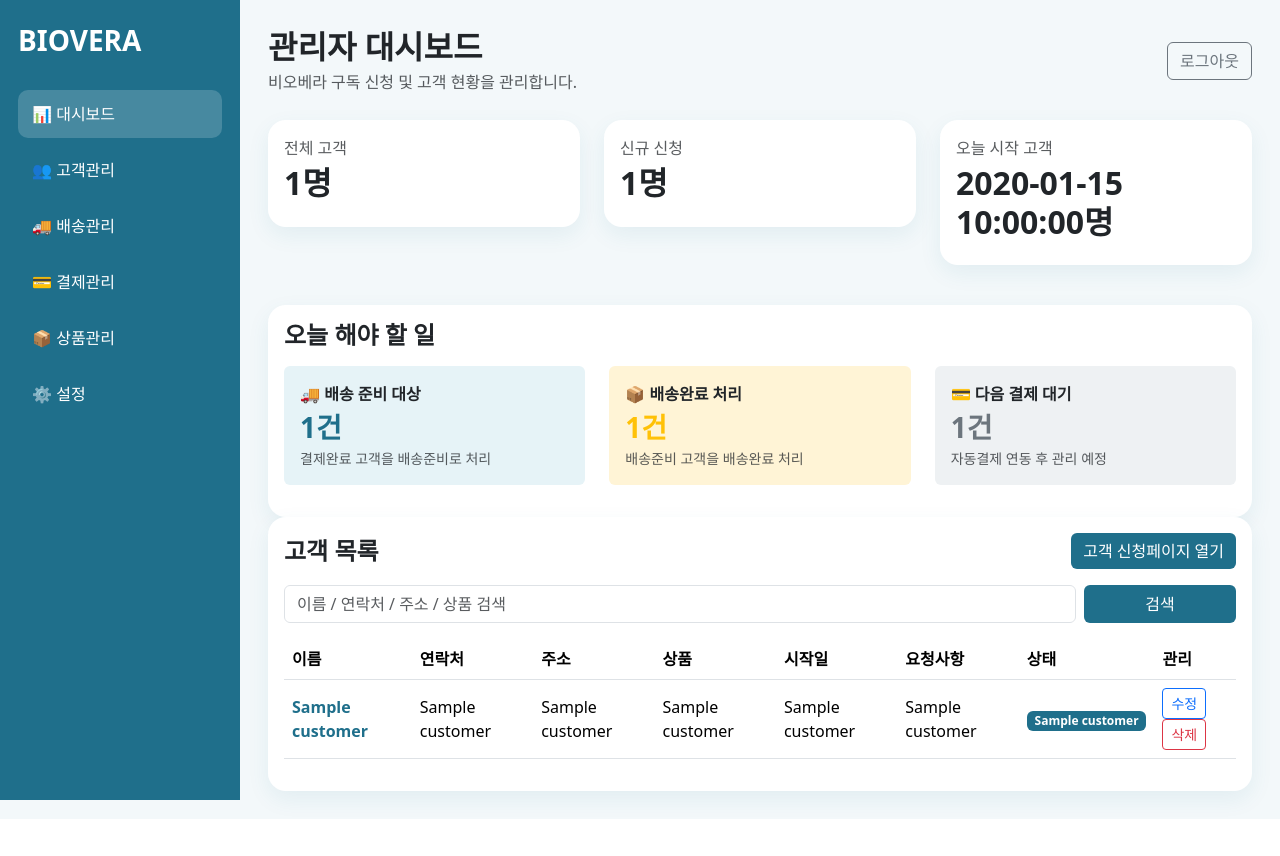
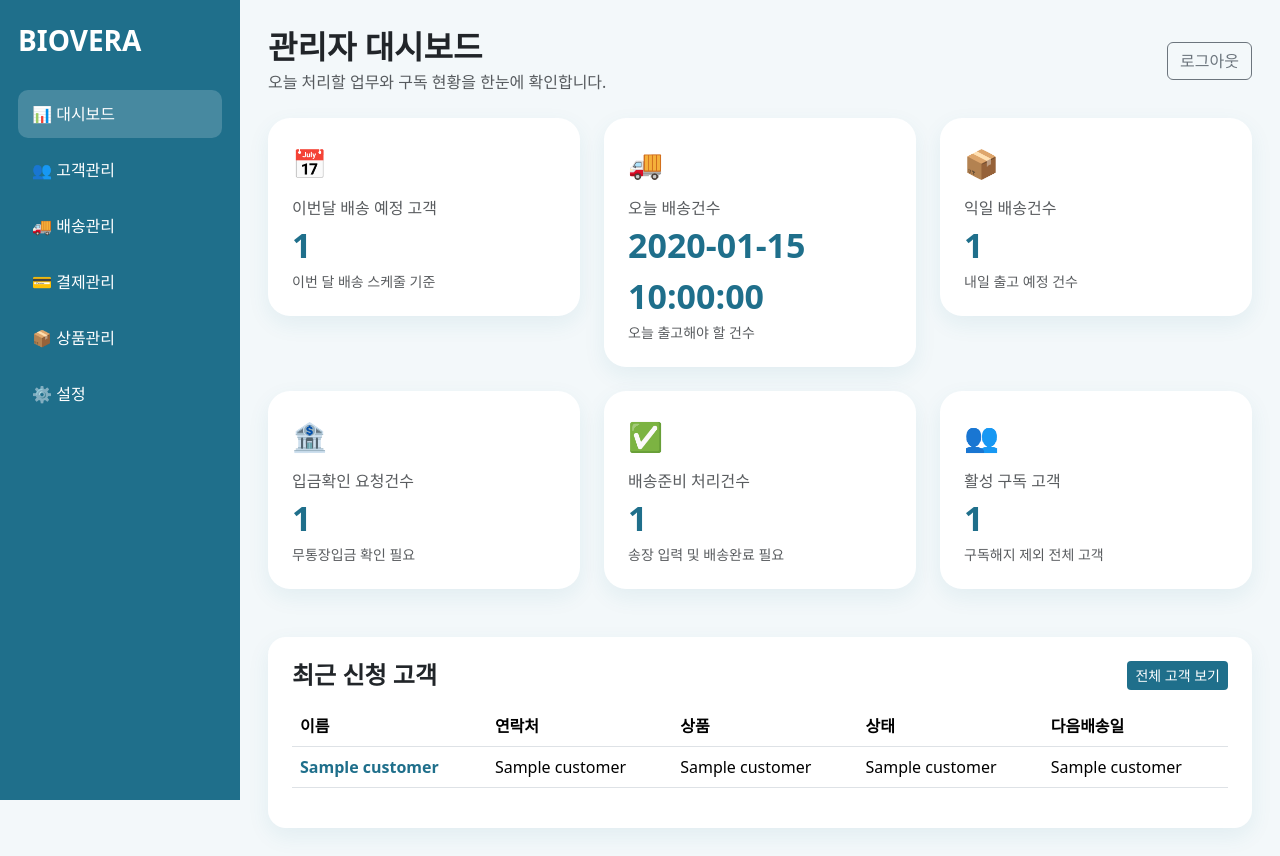
Before and after one commit to Bread2951/BIOVERA_SUBSCRIBE, a Flask app: template templates/admin/dashboard.html in a window 1280 px wide. Before the commit the page ends 817 px from the top, so only its background shows below. Run offline with Flask 3, Linux system fonts and the light colour scheme; the template is opened without the code that fills it: most values are stand-ins (such as "Sample title", 1, 10 or a date in 2020); some libraries are stand-ins or nearby versions.

```diff
--- a/templates/admin/dashboard.html
+++ b/templates/admin/dashboard.html
@@ -14,9 +14,7 @@
     --bg-color: #f3f8fa;
 }
 
-body {
-    background: var(--bg-color);
-}
+body { background: var(--bg-color); }
 
 .sidebar {
     width: 240px;
@@ -53,17 +51,29 @@ body {
     padding: 28px;
 }
 
-.topbar {
-    display: flex;
-    justify-content: space-between;
-    align-items: center;
-    margin-bottom: 26px;
+.dashboard-card {
+    border: 0;
+    border-radius: 22px;
+    box-shadow: 0 8px 22px rgba(31,111,139,0.08);
+    min-height: 155px;
 }
 
-.stat-card {
+.card-icon {
+    font-size: 28px;
+    margin-bottom: 12px;
+}
+
+.card-number {
+    font-size: 34px;
+    font-weight: 900;
+    color: var(--main-color);
+}
+
+.table-card {
     border: 0;
     border-radius: 18px;
     box-shadow: 0 8px 22px rgba(31,111,139,0.08);
+    overflow: hidden;
 }
 
 .btn-main {
@@ -75,17 +85,6 @@ body {
 .btn-main:hover {
     background: var(--main-dark);
     color: white;
-}
-
-.badge-main {
-    background: var(--main-color);
-}
-
-.table-card {
-    border: 0;
-    border-radius: 18px;
-    box-shadow: 0 8px 22px rgba(31,111,139,0.08);
-    overflow: hidden;
 }
 
 @media (max-width: 768px) {
@@ -117,97 +116,102 @@ body {
 
 <div class="main">
 
-    <div class="topbar">
+    <div class="d-flex justify-content-between align-items-center mb-4">
         <div>
             <h2 class="fw-bold mb-1">관리자 대시보드</h2>
-            <p class="text-muted mb-0">비오베라 구독 신청 및 고객 현황을 관리합니다.</p>
+            <p class="text-muted mb-0">오늘 처리할 업무와 구독 현황을 한눈에 확인합니다.</p>
         </div>
         <a href="/logout" class="btn btn-outline-secondary">로그아웃</a>
     </div>
 
     <div class="row mb-4">
-        <div class="col-md-4 mb-3">
-            <div class="card stat-card">
-                <div class="card-body">
-                    <p class="text-muted mb-1">전체 고객</p>
-                    <h2 class="fw-bold">{{ total_count }}명</h2>
+
+        <div class="col-md-4 mb-4">
+            <a href="/admin/shipments" class="text-decoration-none text-dark">
+                <div class="card dashboard-card">
+                    <div class="card-body p-4">
+                        <div class="card-icon">📅</div>
+                        <div class="text-muted">이번달 배송 예정 고객</div>
+                        <div class="card-number">{{ monthly_shipping_count }}</div>
+                        <div class="small text-muted">이번 달 배송 스케줄 기준</div>
                     </div>
-            </div>
-        </div>
-
-        <div class="col-md-4 mb-3">
-            <div class="card stat-card">
-                <div class="card-body">
-                    <p class="text-muted mb-1">신규 신청</p>
-                    <h2 class="fw-bold">{{ new_count }}명</h2>
-                </div>
-            </div>
-        </div>
-
-        <div class="col-md-4 mb-3">
-            <div class="card stat-card">
-                <div class="card-body">
-                    <p class="text-muted mb-1">오늘 시작 고객</p>
-                    <h2 class="fw-bold">{{ today_count }}명</h2>
-                </div>
-            </div>
-        </div>
-    </div>
-
-
-    <div class="card table-card">
-        <div class="card-body">
-            <h4 class="fw-bold mb-3">오늘 해야 할 일</h4>
-
-            <div class="row">
-                <div class="col-md-4 mb-3">
-                    <a href="/admin/shipments" class="text-decoration-none">
-                        <div class="p-3 rounded" style="background:#e6f3f7;">
-                            <div class="fw-bold text-dark">🚚 배송 준비 대상</div>
-                            <div class="fs-3 fw-bold" style="color:#1f6f8b;">{{ shipping_ready_count }}건</div>
-                            <div class="text-muted small">결제완료 고객을 배송준비로 처리</div>
                 </div>
             </a>
         </div>
 
-                <div class="col-md-4 mb-3">
-                    <a href="/admin/shipments" class="text-decoration-none">
-                        <div class="p-3 rounded" style="background:#fff4d6;">
-                            <div class="fw-bold text-dark">📦 배송완료 처리</div>
-                            <div class="fs-3 fw-bold text-warning">{{ shipping_progress_count }}건</div>
-                            <div class="text-muted small">배송준비 고객을 배송완료 처리</div>
+        <div class="col-md-4 mb-4">
+            <a href="/admin/shipments" class="text-decoration-none text-dark">
+                <div class="card dashboard-card">
+                    <div class="card-body p-4">
+                        <div class="card-icon">🚚</div>
+                        <div class="text-muted">오늘 배송건수</div>
+                        <div class="card-number">{{ today_shipping_count }}</div>
+                        <div class="small text-muted">오늘 출고해야 할 건수</div>
+                    </div>
                 </div>
             </a>
         </div>
 
-                <div class="col-md-4 mb-3">
-                    <div class="p-3 rounded" style="background:#eef1f3;">
-                        <div class="fw-bold text-dark">💳 다음 결제 대기</div>
-                        <div class="fs-3 fw-bold text-secondary">{{ waiting_count }}건</div>
-                        <div class="text-muted small">자동결제 연동 후 관리 예정</div>
+        <div class="col-md-4 mb-4">
+            <a href="/admin/shipments" class="text-decoration-none text-dark">
+                <div class="card dashboard-card">
+                    <div class="card-body p-4">
+                        <div class="card-icon">📦</div>
+                        <div class="text-muted">익일 배송건수</div>
+                        <div class="card-number">{{ tomorrow_shipping_count }}</div>
+                        <div class="small text-muted">내일 출고 예정 건수</div>
                     </div>
                 </div>
+            </a>
+        </div>
+
+        <div class="col-md-4 mb-4">
+            <a href="/admin/shipments" class="text-decoration-none text-dark">
+                <div class="card dashboard-card">
+                    <div class="card-body p-4">
+                        <div class="card-icon">🏦</div>
+                        <div class="text-muted">입금확인 요청건수</div>
+                        <div class="card-number">{{ deposit_waiting_count }}</div>
+                        <div class="small text-muted">무통장입금 확인 필요</div>
                     </div>
                 </div>
+            </a>
+        </div>
+
+        <div class="col-md-4 mb-4">
+            <a href="/admin/shipments" class="text-decoration-none text-dark">
+                <div class="card dashboard-card">
+                    <div class="card-body p-4">
+                        <div class="card-icon">✅</div>
+                        <div class="text-muted">배송준비 처리건수</div>
+                        <div class="card-number">{{ shipping_ready_count }}</div>
+                        <div class="small text-muted">송장 입력 및 배송완료 필요</div>
+                    </div>
+                </div>
+            </a>
+        </div>
+
+        <div class="col-md-4 mb-4">
+            <a href="/admin/customers" class="text-decoration-none text-dark">
+                <div class="card dashboard-card">
+                    <div class="card-body p-4">
+                        <div class="card-icon">👥</div>
+                        <div class="text-muted">활성 구독 고객</div>
+                        <div class="card-number">{{ active_subscription_count }}</div>
+                        <div class="small text-muted">구독해지 제외 전체 고객</div>
+                    </div>
+                </div>
+            </a>
+        </div>
+
     </div>
 
     <div class="card table-card">
-        <div class="card-body">
-
-
+        <div class="card-body p-4">
             <div class="d-flex justify-content-between align-items-center mb-3">
-                <h4 class="fw-bold mb-0">고객 목록</h4>
-                <a href="/subscribe" target="_blank" class="btn btn-main">고객 신청페이지 열기</a>
+                <h4 class="fw-bold mb-0">최근 신청 고객</h4>
+                <a href="/admin/customers" class="btn btn-main btn-sm">전체 고객 보기</a>
             </div>
-
-            <form method="GET" action="/admin" class="row g-2 mb-3">
-                <div class="col-md-10">
-                    <input type="text" name="search" class="form-control" placeholder="이름 / 연락처 / 주소 / 상품 검색" value="{{ search }}">
-                </div>
-                <div class="col-md-2 d-grid">
-                    <button type="submit" class="btn btn-main">검색</button>
-                </div>
-            </form>
 
             <div class="table-responsive">
                 <table class="table table-hover align-middle">
@@ -215,19 +219,15 @@ body {
                         <tr>
                             <th>이름</th>
                             <th>연락처</th>
-                            <th>주소</th>
                             <th>상품</th>
-                            <th>시작일</th>
-                            <th>요청사항</th>
                             <th>상태</th>
-                            <th>관리</th>
+                            <th>다음배송일</th>
                         </tr>
                     </thead>
-
                     <tbody>
-                        {% for c in customers %}
+                        {% for c in recent_customers %}
                         <tr>
-                            <td class="fw-semibold">
+                            <td>
                                 <a href="/customer/{{ c[0] }}"
                                    class="text-decoration-none fw-bold"
                                    style="color:#1f6f8b;">
@@ -238,36 +238,17 @@ body {
                             <td>{{ c[3] }}</td>
                             <td>{{ c[4] }}</td>
                             <td>{{ c[5] }}</td>
-                            <td>{{ c[6] }}</td>
-                            <td>
-                                <span class="badge badge-main">{{ c[7] }}</span>
-                            </td>
-                            <td>
-
-    <a href="/edit/{{ c[0] }}"
-       class="btn btn-sm btn-outline-primary">
-        수정
-    </a>
-
-    <a href="/delete/{{ c[0] }}"
-       class="btn btn-sm btn-outline-danger"
-       onclick="return confirm('삭제할까요?')">
-        삭제
-    </a>
-
-</td>
                         </tr>
                         {% endfor %}
 
-                        {% if customers|length == 0 %}
+                        {% if recent_customers|length == 0 %}
                         <tr>
-                            <td colspan="8" class="text-center text-muted py-4">
-                                등록된 고객이 없습니다.
+                            <td colspan="5" class="text-center text-muted py-4">
+                                최근 신청 고객이 없습니다.
                             </td>
                         </tr>
                         {% endif %}
                     </tbody>
-
                 </table>
             </div>
 
```
Also changed, not shown: routes/admin.py (+62 -42 lines). Lines whose indentation alone changed are shown as unchanged.
